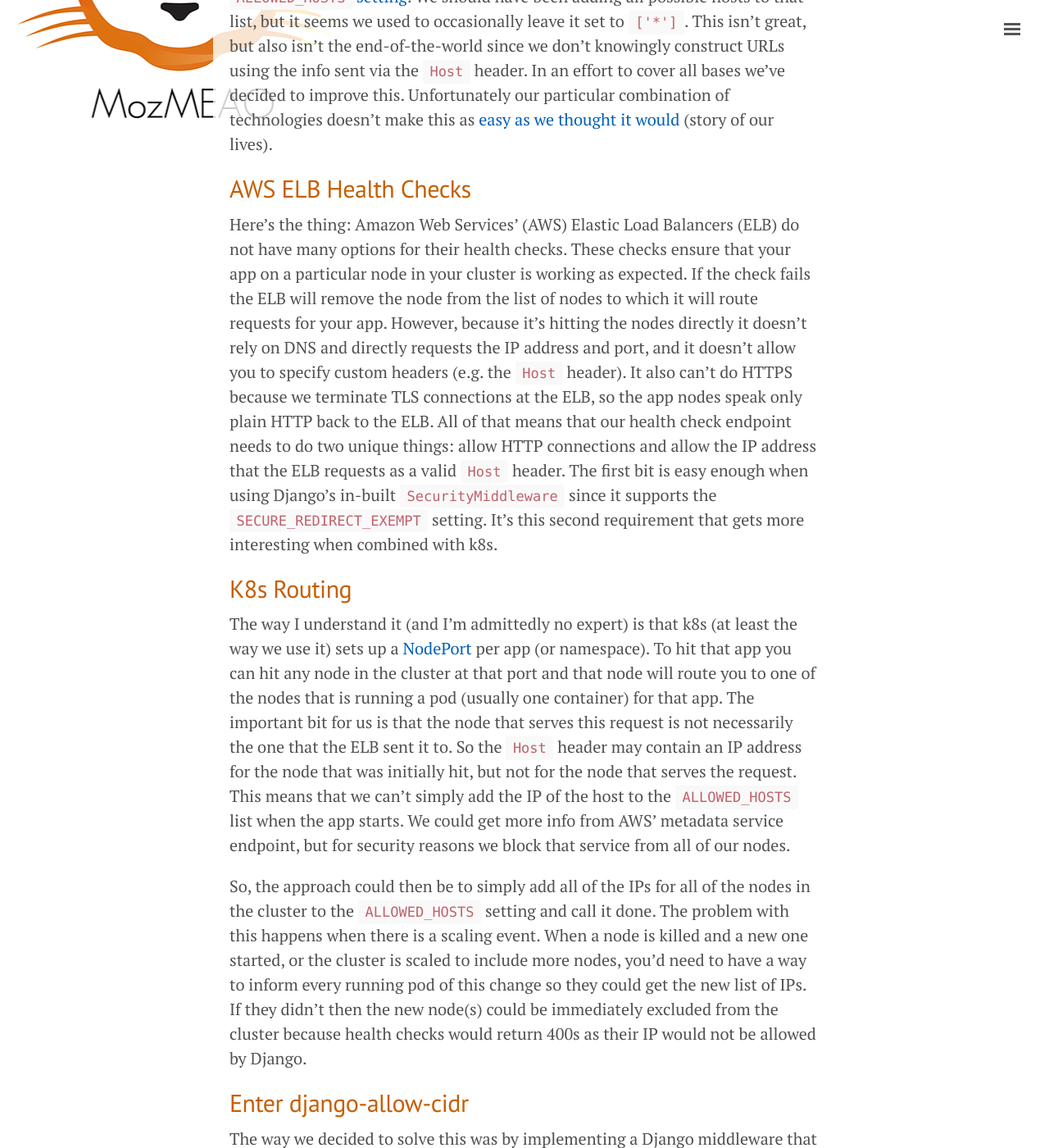
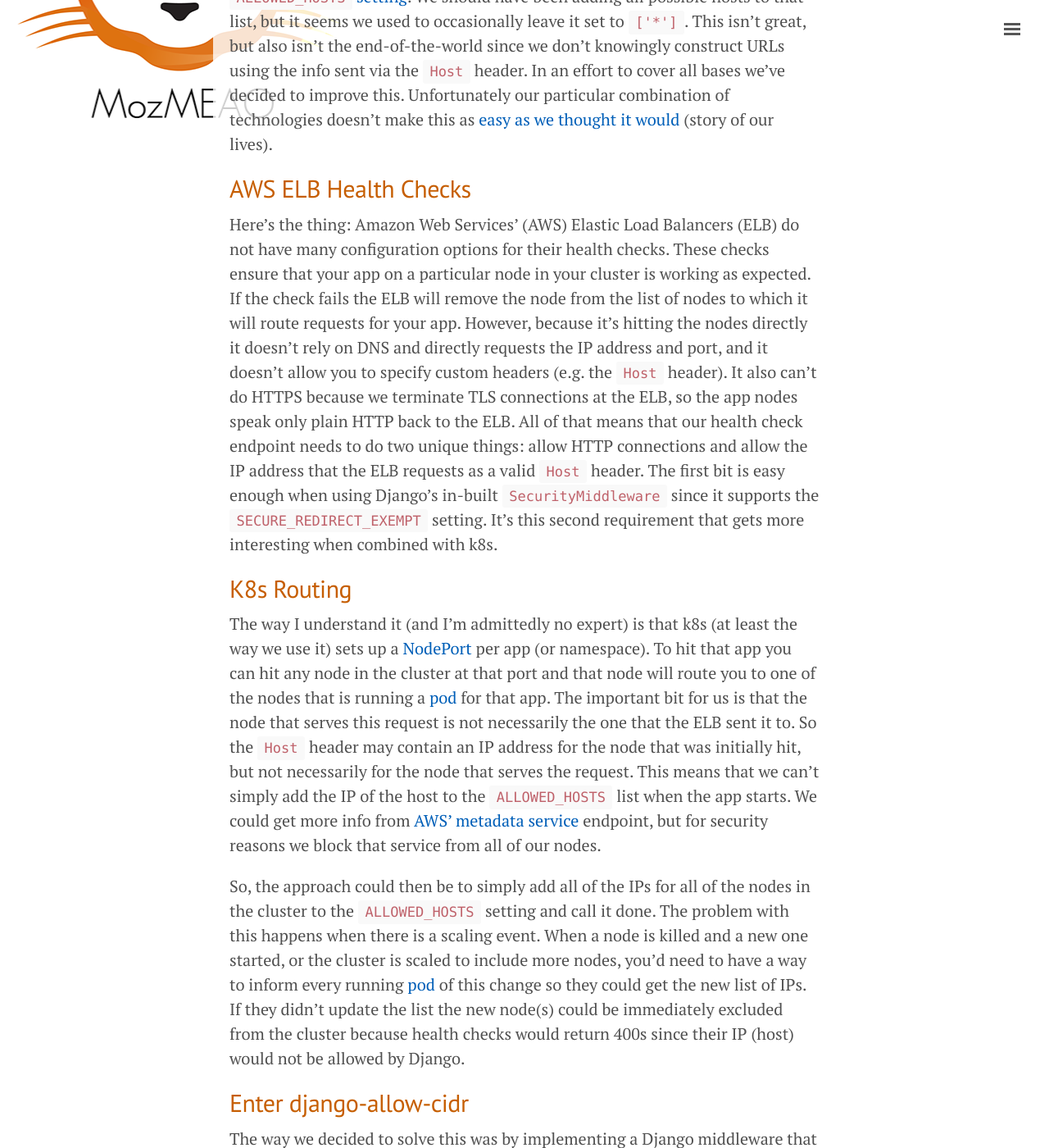
Before and after one commit to mozilla/meao, a Jekyll site: the page built from _posts/2018-02-27-django-k8s-elb-health-checks.md, in a window 1280 px wide and 1400 px high, scrolled down 310 px. Shown: the whole window at 82% size. Built offline with Jekyll 4.4.1, drawn with Linux system fonts in a browser that asks for light colours; some of the changed text lies outside the part shown.

Commit message:
More updates and links

```diff
--- a/_posts/2018-02-27-django-k8s-elb-health-checks.md
+++ b/_posts/2018-02-27-django-k8s-elb-health-checks.md
@@ -23,7 +23,7 @@ of technologies doesn't make this as
 
 ## AWS ELB Health Checks
 
-Here's the thing: Amazon Web Services' (AWS) Elastic Load Balancers (ELB) do not have many options for
+Here's the thing: Amazon Web Services' (AWS) Elastic Load Balancers (ELB) do not have many configuration options for
 their health checks. These checks ensure that your app on a particular node in your cluster
 is working as expected. If the check fails the ELB will remove the node from the list of nodes
 to which it will route requests for your app. However, because it's hitting the nodes directly
@@ -39,20 +39,20 @@ setting. It's this second requirement that gets more interesting when combined w
 
 The way I understand it (and I'm admittedly no expert) is that k8s (at least the way we use it)
 sets up a [NodePort][] per app (or namespace). To hit that app you can hit any node in the cluster
-at that port and that node will route you to one of the nodes that is running a pod (usually one
-container) for that app. The important bit for us is that the node that serves this request is not
+at that port and that node will route you to one of the nodes that is running a [pod][]
+for that app. The important bit for us is that the node that serves this request is not
 necessarily the one that the ELB sent it to. So the `Host` header may contain an IP address for the
-node that was initially hit, but not for the node that serves the request. This means that we can't
+node that was initially hit, but not necessarily for the node that serves the request. This means that we can't
 simply add the IP of the host to the `ALLOWED_HOSTS` list when the app starts. We could get more info
-from AWS' metadata service endpoint, but for security reasons we block that service from all of our
+from [AWS' metadata service][] endpoint, but for security reasons we block that service from all of our
 nodes.
 
 So, the approach could then be to simply add all of the IPs for all of the nodes in the cluster to the
 `ALLOWED_HOSTS` setting and call it done. The problem with this happens when there is a scaling event.
 When a node is killed and a new one started, or the cluster is scaled to include more nodes, you'd need
-to have a way to inform every running pod of this change so they could get the new list of IPs. If they
-didn't then the new node(s) could be immediately excluded from the cluster because health checks would
-return 400s as their IP would not be allowed by Django.
+to have a way to inform every running [pod][] of this change so they could get the new list of IPs. If they
+didn't update the list the new node(s) could be immediately excluded from the cluster because health checks would
+return 400s since their IP (host) would not be allowed by Django.
 
 ## Enter django-allow-cidr
 
@@ -60,16 +60,16 @@ The way we decided to solve this was by implementing a Django middleware that wo
 addresses defined by a [CIDR][] (Classless Inter-Domain Routing). We've released this middleware in a
 Django package called [django-allow-cidr][]. The way it works is to store the normal hosts you've set
 in your `ALLOWED_HOSTS` setting, change that setting to `['*']` in order to bypass Django's default
-host header checking in as part of the `HttpRequest.get_host()` method, and do the checking itself.
-It does the checking via the same methods as Django would have, but if those methods fail it does
-a secondary check using the IP ranges you've defined in a `ALLOWED_CIDR_NETS` setting. It creates
-[netaddr.IPNetwork][] classes from the CIDRs in that list and will check any host that isn't valid
+host header checking in the `HttpRequest.get_host()` method, and do the checking itself.
+It does this checking via the [same methods as Django][] would have, but if those methods fail it does
+a secondary check using the IP ranges you've defined in an `ALLOWED_CIDR_NETS` setting. It creates
+[netaddr.IPNetwork][] instances from the CIDRs in that list and will check any host that isn't valid
 based on your original `ALLOWED_HOSTS` setting. Failing both of those checks will result in an
 immediate return of a 400 response.
 
 ## Conclusion
 
-That was a long way to go to get to some simple health checking, but we believe it was the right move for
+That was a long way to go to get to some simple health checking, but we believe it was the right move for the
 reliability and security of our Django apps hosted in our k8s infrastructure on AWS. Please check out the
 [repo for django-allow-cidr][] on Github if you're interested in the code. Our hope is that releasing this as
 a general use package will help others that find themselves in our situation, as well as helping ourselves
```
Also changed, not shown: other parts of _posts/2018-02-27-django-k8s-elb-health-checks.md (+3 -0 lines).
